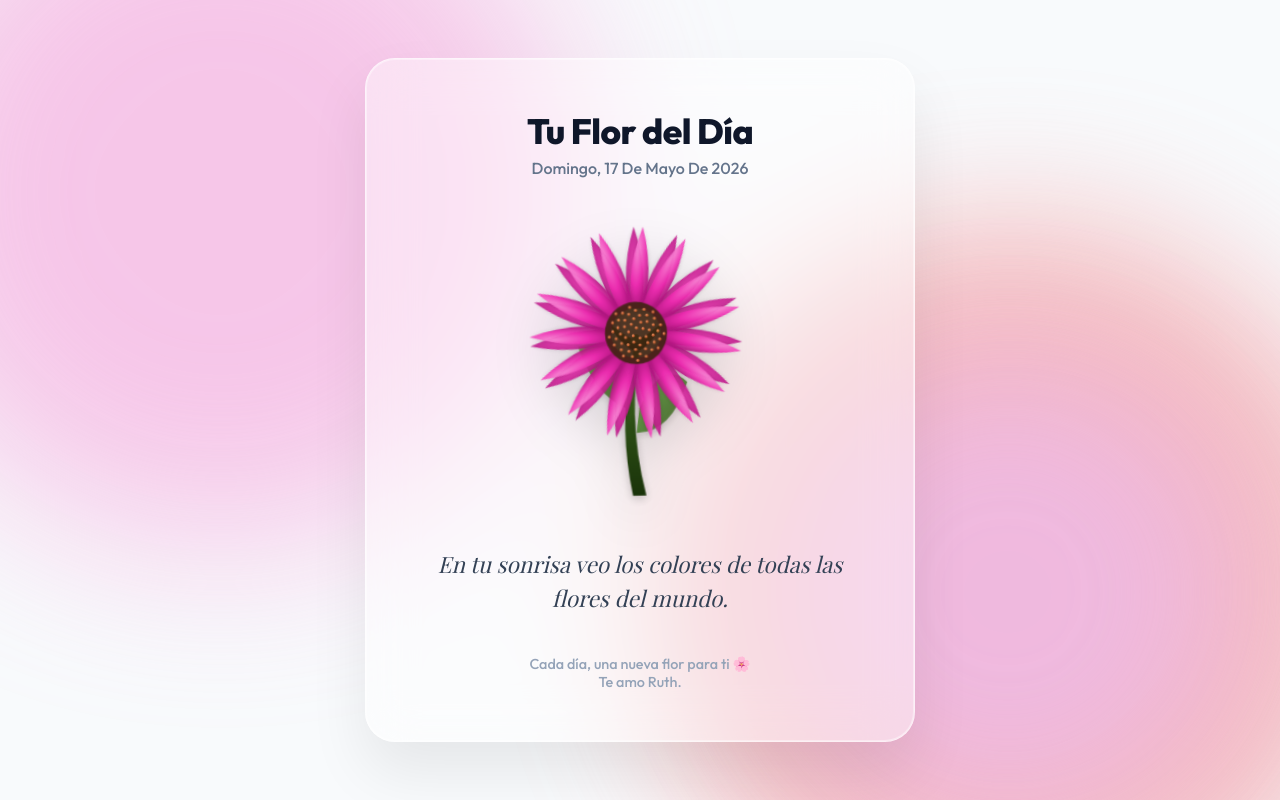
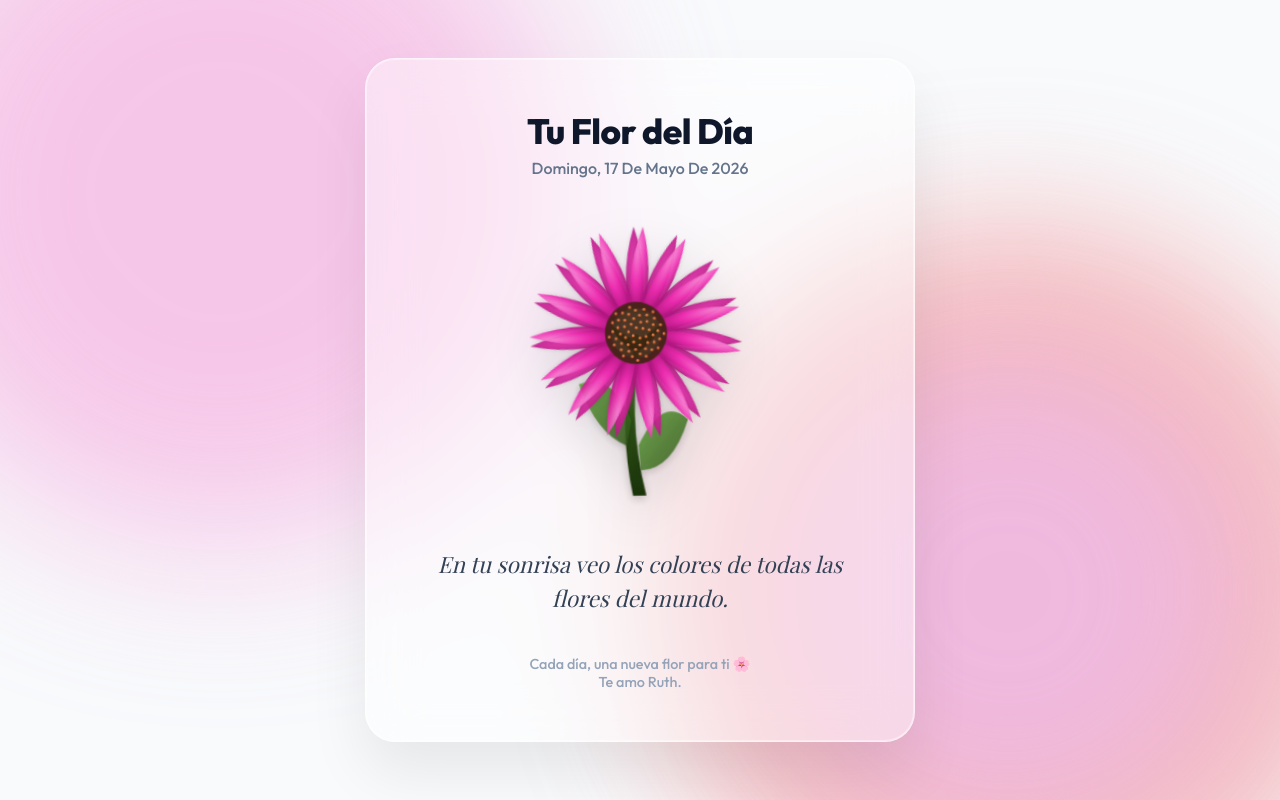
Before and after one commit to dsanchez21/daily-flower, a Next.js app: page /daily-flower/ in a window 1280 px wide. Built offline with nearby package versions, Linux system fonts and the light colour scheme; a web font is replaced by a local one.

Commit message:
Stem leaves fix

```diff
--- a/components/FlowerGenerator.tsx
+++ b/components/FlowerGenerator.tsx
@@ -367,14 +367,14 @@ export default function FlowerGenerator({ dayNumber, size = 200 }: FlowerProps)
       {/* Hojas orgánicas */}
       <g className="animate-leaf" style={{ animationDelay: '0.5s', filter: 'drop-shadow(0 3px 5px rgba(0,0,0,0.2))' }}>
         <path
-          d={`M ${size/2 - 14} ${size*0.65} Q ${size/2 - 50} ${size*0.6} ${size/2 - 70} ${size*0.4} Q ${size/2 - 30} ${size*0.35} ${size/2 - 8} ${size*0.55}`}
+          d={`M ${size/2 - 14} ${size*0.8} Q ${size/2 - 50} ${size*0.75} ${size/2 - 70} ${size*0.55} Q ${size/2 - 30} ${size*0.5} ${size/2 - 8} ${size*0.7}`}
           fill="url(#leaf-grad)"
           opacity="0.95"
         />
       </g>
       <g className="animate-leaf" style={{ animationDelay: '0.7s', filter: 'drop-shadow(0 3px 5px rgba(0,0,0,0.2))' }}>
         <path
-          d={`M ${size/2 - 2} ${size*0.75} Q ${size/2 + 40} ${size*0.75} ${size/2 + 60} ${size*0.55} Q ${size/2 + 30} ${size*0.45} ${size/2 + 2} ${size*0.65}`}
+          d={`M ${size/2 + 2} ${size*0.9} Q ${size/2 + 40} ${size*0.9} ${size/2 + 60} ${size*0.7} Q ${size/2 + 30} ${size*0.6} ${size/2 + 0} ${size*0.8}`}
           fill="url(#leaf-grad)"
           opacity="0.95"
         />
```
